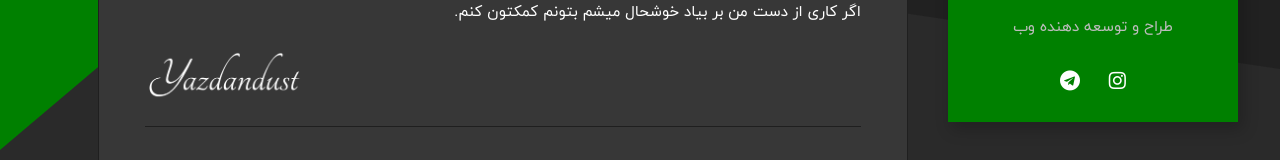
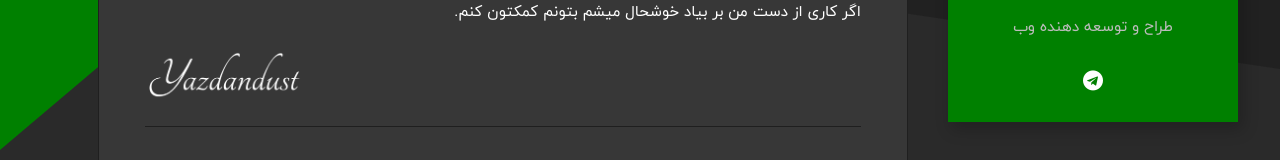
Before and after one commit to mohsenyazdandust/yazdandust.ir-frontend, a plain HTML site: page index.html in a window 1280 px wide. Shown: the part 386-546 px from the top of the page. Drawn offline with Linux system fonts and the light colour scheme; files whose address does not match are found by name.

Commit message:
remove instagram link

```diff
--- a/index.html
+++ b/index.html
@@ -77,7 +77,6 @@
 
 								<p class="text-muted">طراح و توسعه دهنده وب</p>
 								<ul class="crt-social clear-list">
-									<li><a href="https://instagram.com/mohsenyazdandust/"><span class="crt-icon crt-icon-instagram"></span></a></li>
 									<li><a href="https://t.me/mohsenyazdandust/"><span class="crt-icon crt-icon-telegram"></span></a></li>
 								</ul>
 							</div>
```
